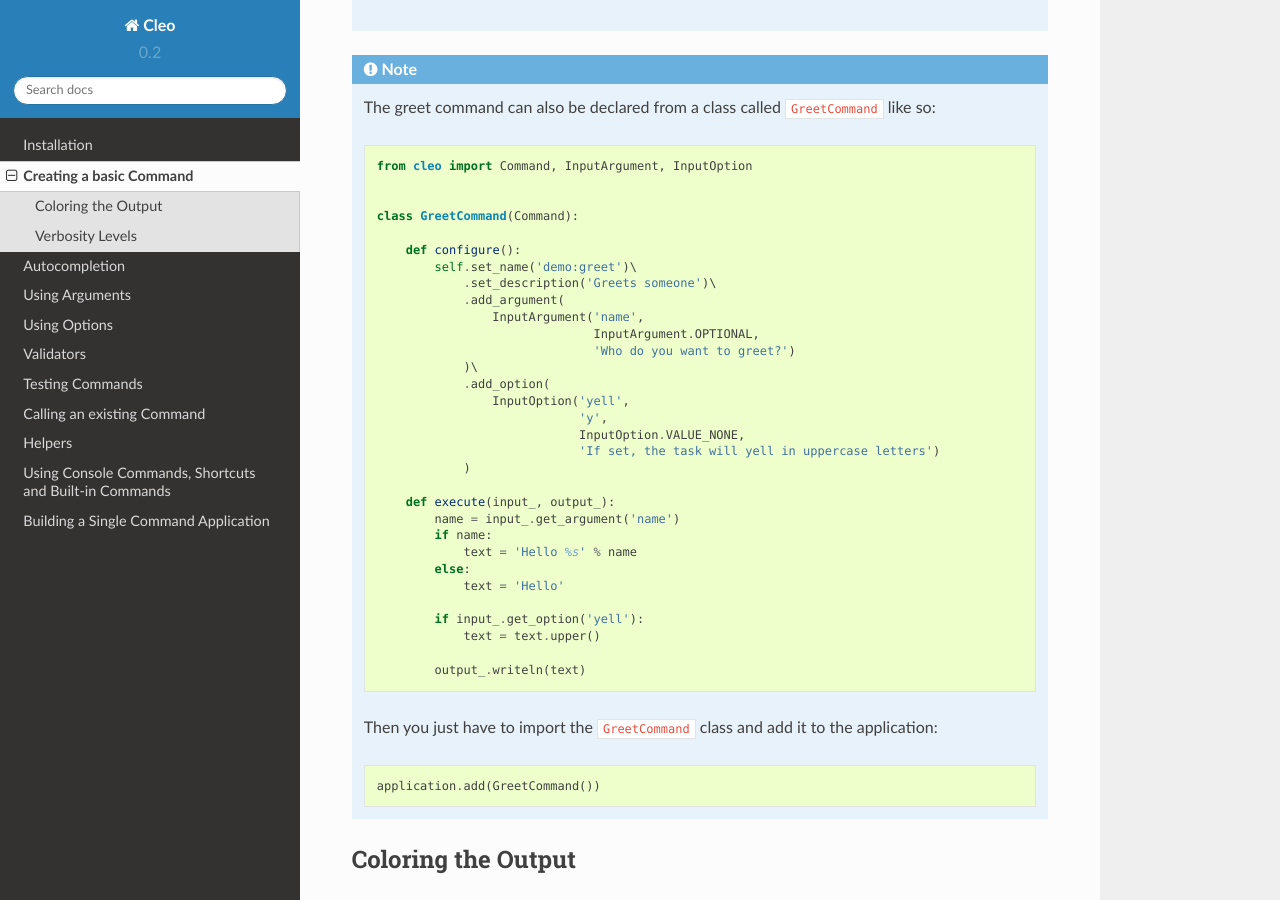
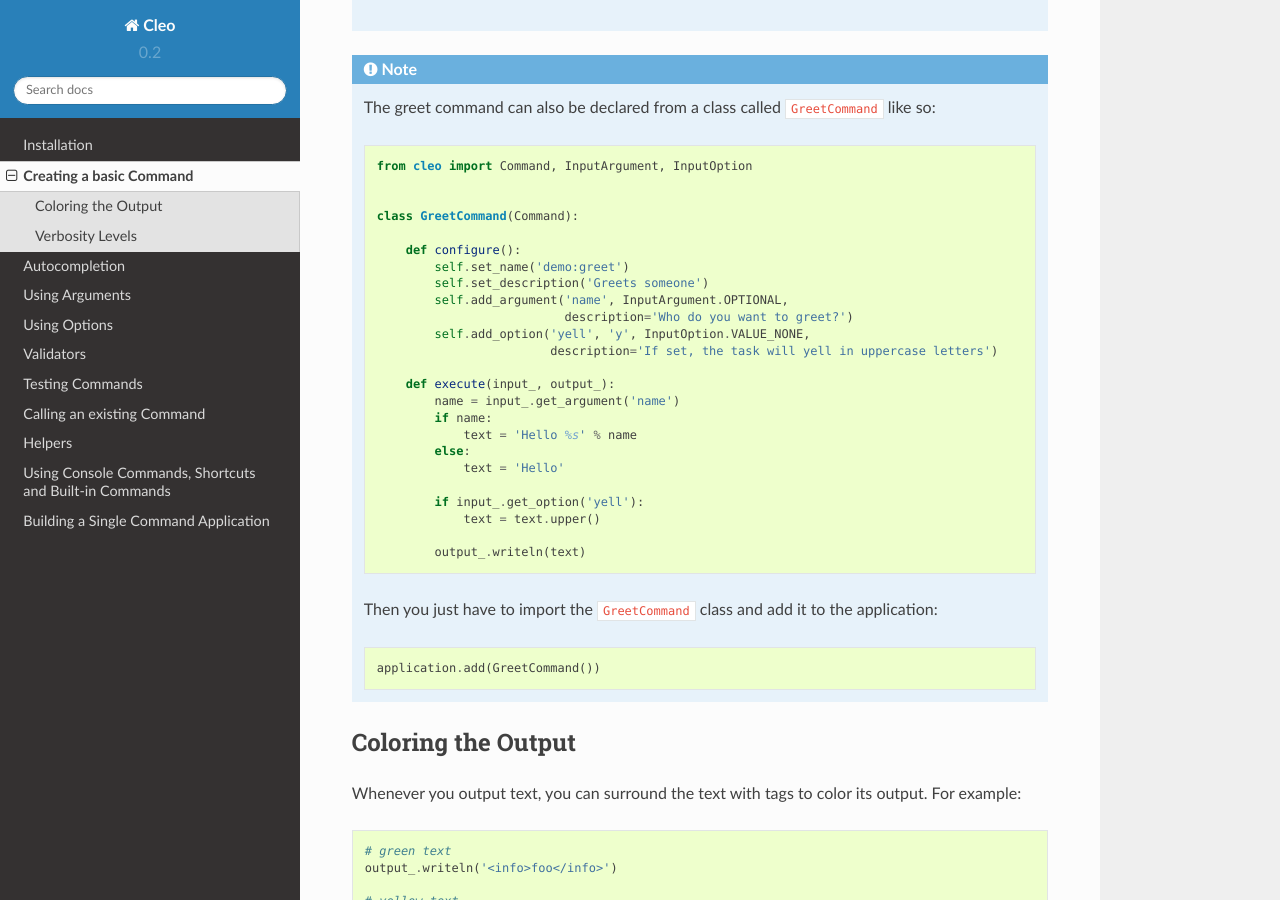
Before and after one commit to python-poetry/cleo, a Sphinx documentation site: the page built from docs/introduction.rst, in a window 1280 px wide and 900 px high, scrolled down 1994 px. Built offline with Sphinx 7.4.7 and the Read the Docs theme 2.0.0, drawn with Linux system fonts in a browser that asks for light colours.

```diff
--- a/docs/introduction.rst
+++ b/docs/introduction.rst
@@ -119,19 +119,12 @@ This prints:
         class GreetCommand(Command):
 
             def configure():
-                self.set_name('demo:greet')\
-                    .set_description('Greets someone')\
-                    .add_argument(
-                        InputArgument('name',
-                                      InputArgument.OPTIONAL,
-                                      'Who do you want to greet?')
-                    )\
-                    .add_option(
-                        InputOption('yell',
-                                    'y',
-                                    InputOption.VALUE_NONE,
-                                    'If set, the task will yell in uppercase letters')
-                    )
+                self.set_name('demo:greet')
+                self.set_description('Greets someone')
+                self.add_argument('name', InputArgument.OPTIONAL,
+                                  description='Who do you want to greet?')
+                self.add_option('yell', 'y', InputOption.VALUE_NONE,
+                                description='If set, the task will yell in uppercase letters')
 
             def execute(input_, output_):
                 name = input_.get_argument('name')
```
